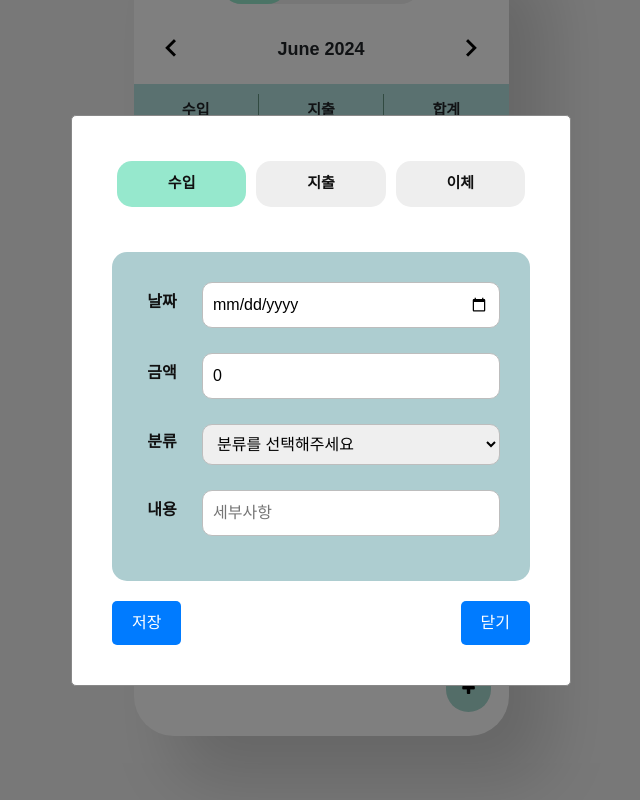
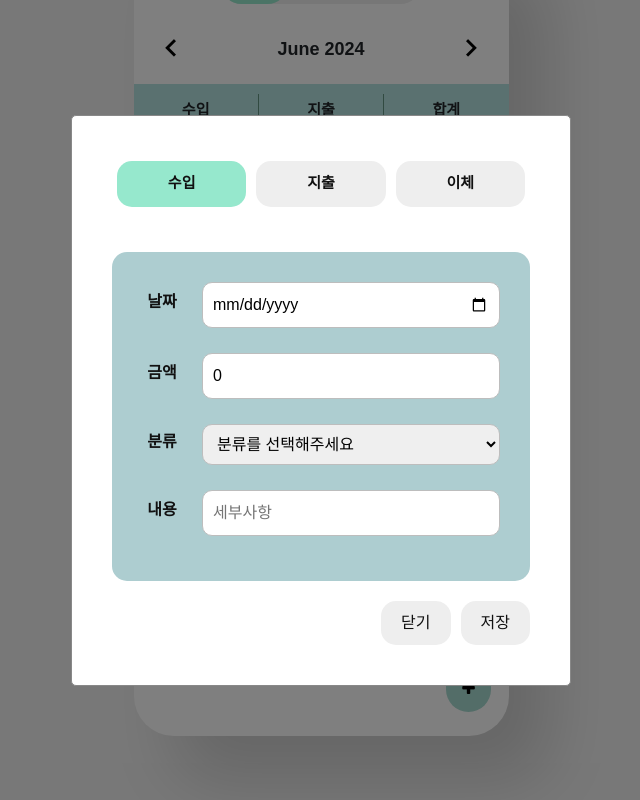
Before and after one commit to MJONE123/skeletonProjectGroup2, a Vue app: page / in a window 1280 px wide. Both pictures are taken after a click on the button 787 px from the left and 828 px from the top of the page. Shown: the part 140-940 px from the top of the page, without its empty margins (319-959 px from the left). Built offline with nearby package versions, Linux system fonts and the light colour scheme; data requests are answered from the project's data file.

Commit message:
240613 moadl css 합침

```diff
--- a/src/assets/Home.css
+++ b/src/assets/Home.css
@@ -940,7 +940,7 @@ button:focus {
 
 .addButton {
   display: flex;
-  justify-content: space-between; /* 저장 버튼과 닫기 버튼을 좌우로 정렬 */
+  justify-content: flex-end;
   align-items: center; /* 세로 중앙 정렬 */
   margin-top: 20px;
 }
@@ -948,14 +948,16 @@ button:focus {
 .addButton button {
   padding: 10px 20px;
   border: none;
-  border-radius: 5px;
-  background-color: #007bff;
-  color: white;
+  border-radius: 15px;
+  background-color: #eeeeee;
+  color: #111111;
   cursor: pointer;
+  margin-left: 10px;
 }
 
 .addButton button:hover {
-  background-color: #a7dad0;
+  background-color: #96e8cd;
+  color: #111111;
 }
 
 /* 모바일 디바이스 대응을 위한 미디어 쿼리 */
--- a/src/pages/AddTransaction.vue
+++ b/src/pages/AddTransaction.vue
@@ -2,9 +2,21 @@
   <!-- 수입/지출/이체 분류 -->
   <div class="input-form">
     <div class="input-header">
-      <button @click="setType('income')" :class="{ active: type === 'income' }">수입</button>
-      <button @click="setType('expense')" :class="{ active: type === 'expense' }">지출</button>
-      <button @click="setType('transfer')" :class="{ active: type === 'transfer' }">이체</button>
+      <button @click="setType('income')" :class="{ active: type === 'income' }">
+        수입
+      </button>
+      <button
+        @click="setType('expense')"
+        :class="{ active: type === 'expense' }"
+      >
+        지출
+      </button>
+      <button
+        @click="setType('transfer')"
+        :class="{ active: type === 'transfer' }"
+      >
+        이체
+      </button>
     </div>
 
     <!-- 내역 input -->
@@ -33,8 +45,8 @@
       </div>
     </div>
     <div class="addButton">
+      <button @click="closeModal">닫기</button>
       <button @click="submitTransaction">저장</button>
-      <button @click="closeModal">닫기</button>
     </div>
   </div>
 </template>
```
